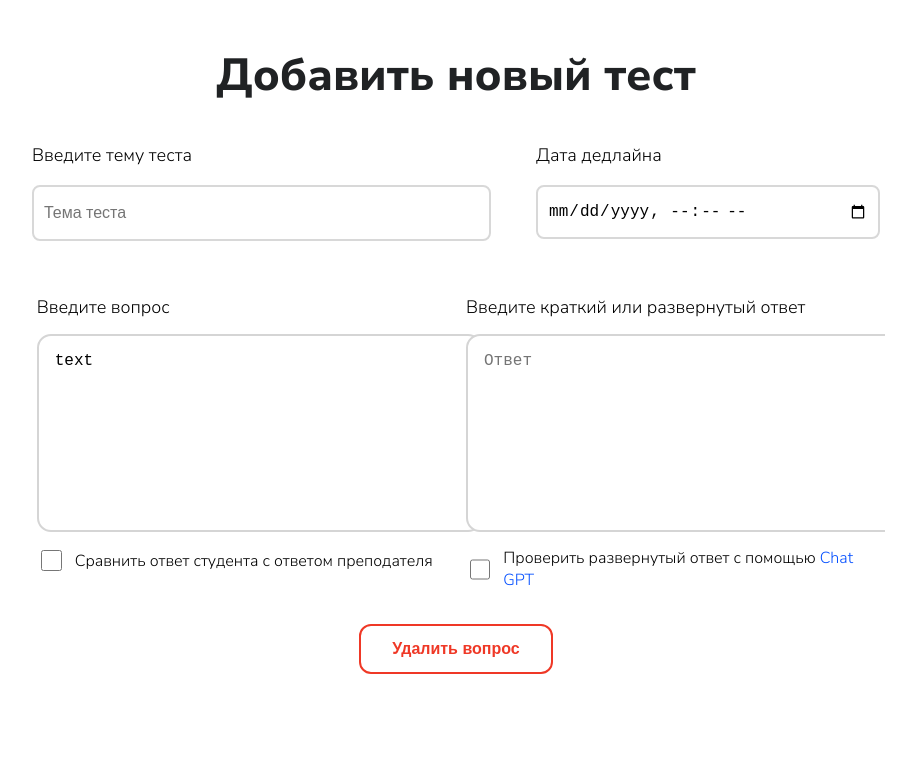
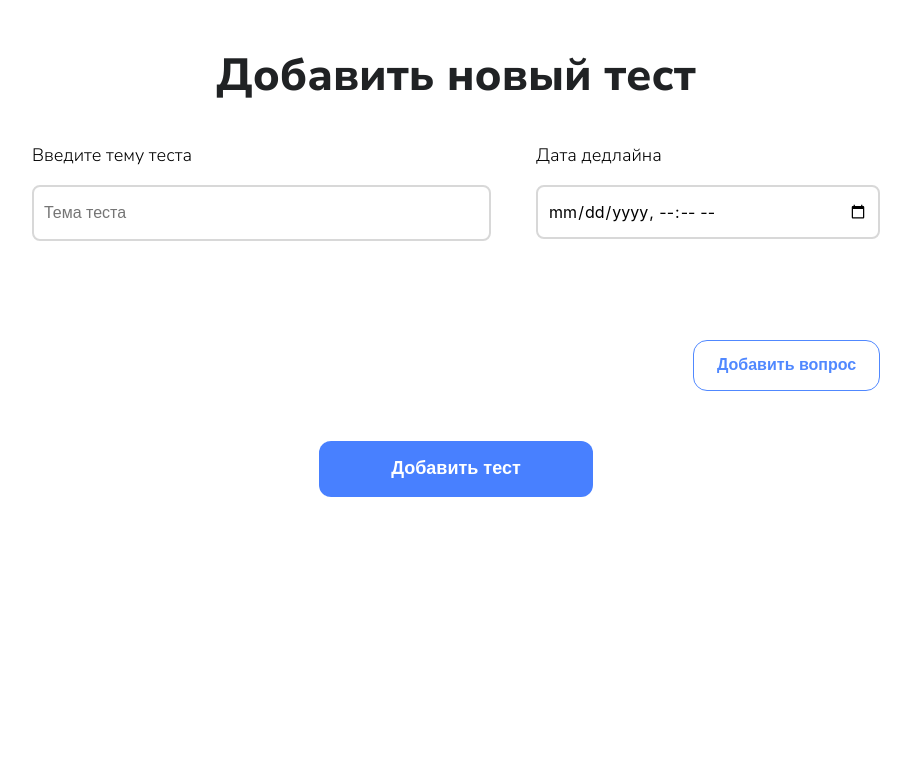
Before and after one commit to KovalevaaDaria/front, a React (Create React App) app: page /courses/my-lessons/lesson/add-new-test in a window 1280 px wide. Shown: the top 782 px of the page, without its empty margins (184-1100 px from the left). Built offline with nearby package versions, Linux system fonts and the light colour scheme; the HTML template or start-up script is replaced by a standard one.

Commit message:
Update project

```diff
--- a/src/components/newQuestion/newQuestionItem.css
+++ b/src/components/newQuestionItem/newQuestionItem.css
@@ -42,6 +42,9 @@
     font-size: 16px;
     padding: 1em;
     resize: none;
+    font-family: -apple-system, BlinkMacSystemFont, 'Segoe UI', 'Roboto', 'Oxygen',
+    'Ubuntu', 'Cantarell', 'Fira Sans', 'Droid Sans', 'Helvetica Neue',
+    sans-serif;
 }
 
 .add-new-test-form-container-list-item-column-1-body,
--- a/src/components/newQuestion/newQuestionItem.jsx
+++ b/src/components/newQuestionItem/newQuestionItem.jsx
@@ -1,5 +1,6 @@
 import React from 'react';
 import "./newQuestionItem.css"
+
 const NewQuestionItem = (props) => {
     return (
         <div className="add-new-test-form-container-list-item"  ref={props.ref}>
--- a/src/components/newQuestionList/newQuestionList.jsx
+++ b/src/components/newQuestionList/newQuestionList.jsx
@@ -1,5 +1,5 @@
 import React, {useEffect, useRef} from 'react';
-import NewQuestionItem from "../newQuestion/newQuestionItem";
+import NewQuestionItem from "../newQuestionItem/newQuestionItem";
 import "./newQuestionList.css"
 const NewQuestionList = ({questions, remove}) => {
     const ref = useRef(null)
--- a/src/pages/addNewTest.css
+++ b/src/pages/addNewTest.css
@@ -97,6 +97,9 @@
     border-style: solid;
     padding-inline: 10px;
     font-size: 16px;
+    font-family: -apple-system, BlinkMacSystemFont, 'Segoe UI', 'Roboto', 'Oxygen',
+    'Ubuntu', 'Cantarell', 'Fira Sans', 'Droid Sans', 'Helvetica Neue',
+    sans-serif;
 }
 
 .add-new-test-form-container-button {
--- a/src/pages/addNewTest.jsx
+++ b/src/pages/addNewTest.jsx
@@ -10,7 +10,7 @@
 
     const navigate = useNavigate();
 
-    const [questions, setQuestions] = useState([question])
+    const [questions, setQuestions] = useState([])
 
     const removeQuestion = (question, e) => {
         e.stopPropagation();
```
Also changed, not shown: public/img/account-avatar-icon.svg, 1 other file (tests, documents, lock files or other folders).
